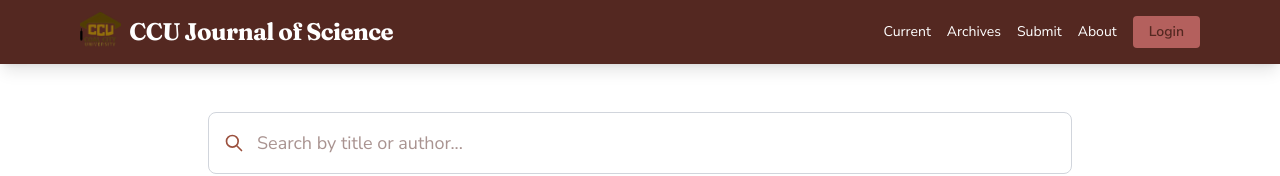
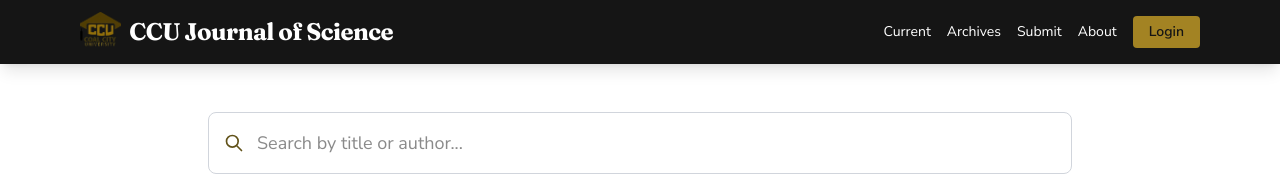
Before and after one commit to awesomeakokayo/JOURNAL, a Next.js app in the folder journal-platform/: page / in a window 1280 px wide. Shown: the top 176 px of the page. Built offline with nearby package versions, Linux system fonts and the light colour scheme; no server answers; the database is empty.

Commit message:
update color palette to gold/dark tones

```diff
--- a/journal-platform/app/globals.css
+++ b/journal-platform/app/globals.css
@@ -1,16 +1,16 @@
 @import "tailwindcss";
 
 :root {
-  --color-primary: #542821;
-  --color-primary-light: #9b503d;
-  --color-accent: #b4605d;
-  --color-accent-light: #cf8165;
+  --color-primary: #151515;
+  --color-primary-light: #523e06;
+  --color-accent: #a38323;
+  --color-accent-light: #95720c;
   --color-bg: #ffffff;
   --color-surface: #ffffff;
-  --color-text: #542821;
-  --color-text-muted: #9b503d;
-  --color-success: #7a6b5a;
-  --color-pending: #cf8165;
+  --color-text: #151515;
+  --color-text-muted: #615219;
+  --color-success: #7a661c;
+  --color-pending: #8d7d30;
   --color-danger: #ef1d00;
 }
 
```
